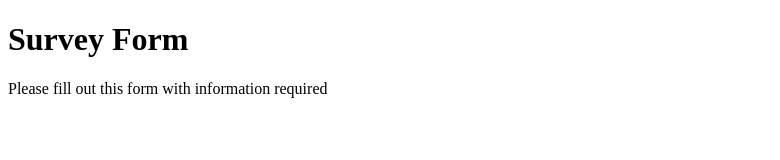
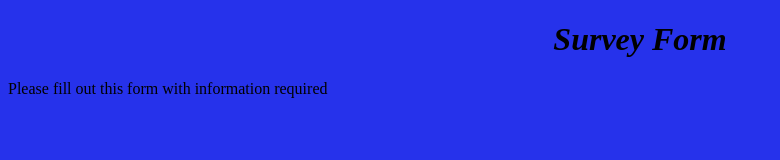
Before and after one commit to kennedykalawa/Html..Lessons, a plain HTML site: page freecodecamp/Surveyform.html in a window 1280 px wide. Shown: the whole page, without its empty margins (0-780 px from the left). Drawn offline with Linux system fonts and the light colour scheme.

Commit message:
12/06 17:59

```diff
--- a/freecodecamp/Surveyform.html
+++ b/freecodecamp/Surveyform.html
@@ -3,6 +3,7 @@
 <head>
     <meta charset="UTF-8">
     <meta name="viewport" content="width=device-width, initial-scale=1.0">
+    <link rel="stylesheet" href="surveyform.css">
     <title>Survey Form</title>
 </head>
 <body>
--- a/freecodecamp/surveyform.css
+++ b/freecodecamp/surveyform.css
@@ -1,3 +1,8 @@
 body{
-    background-color: aliceblue;
+    background-color: rgb(38, 50, 235);
 }
+h1{
+    text-align: center;
+   /*  font-size: medium; */
+    font-style: oblique;
+}
```
